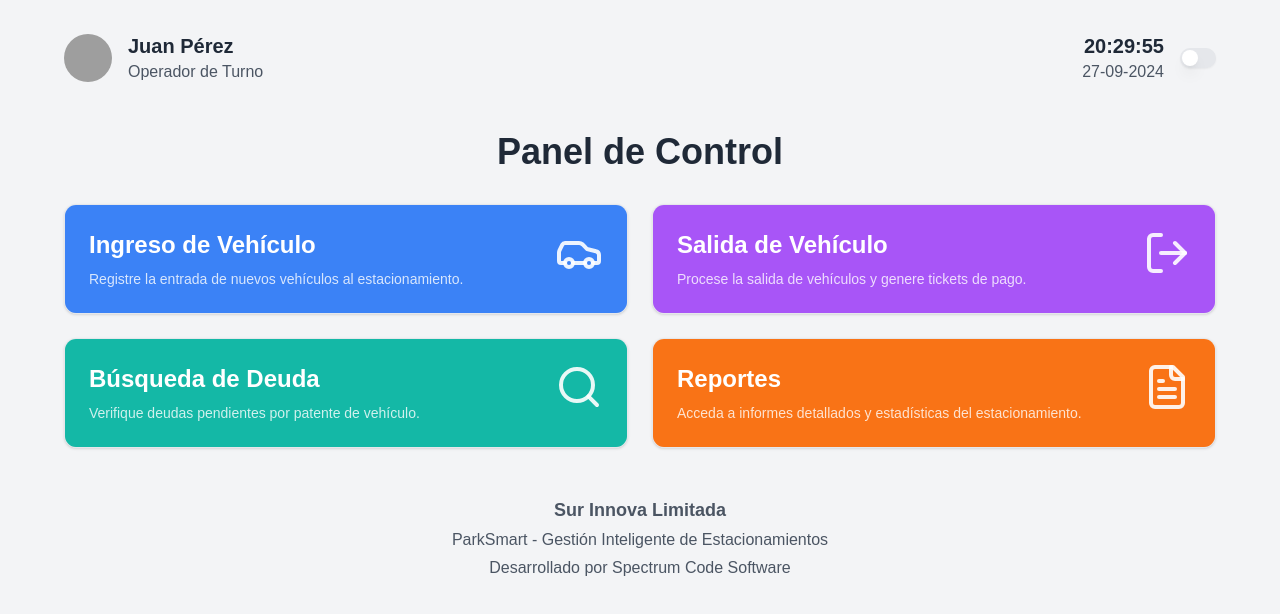
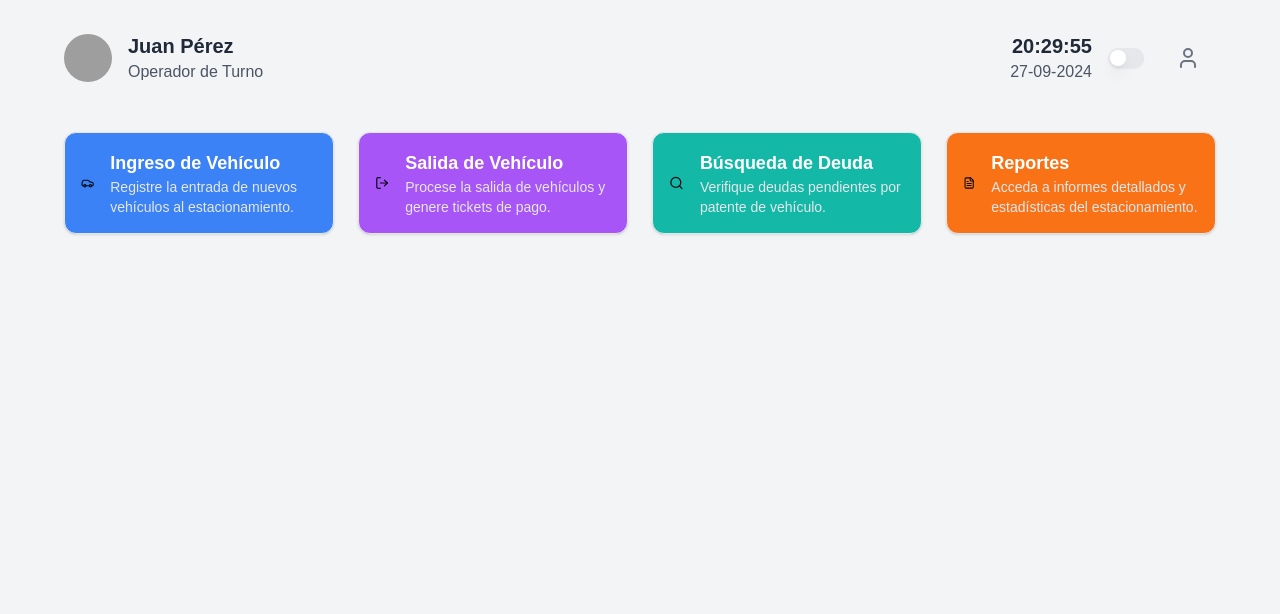
Before and after one commit to Sekhard17/parking-app, a Next.js app: page /menu-operador in a window 1280 px wide. Shown: the top 614 px of the page. Built offline with nearby package versions, Linux system fonts and the light colour scheme; grey boxes are pictures that could not be loaded.

Commit message:
Actualización menú operador rescatando la sesión

```diff
--- a/src/components/MenuOperador.tsx
+++ b/src/components/MenuOperador.tsx
@@ -9,6 +9,7 @@ import { Dialog, DialogContent, DialogHeader, DialogTitle, DialogDescription } f
 import { Switch } from "@/components/ui/switch"
 import { Car, LogOut, DollarSign, Search, FileText, User, Moon, Sun } from 'lucide-react'
 import Link from 'next/link'
+import { supabase } from '@/utils/supabaseClient' // Importar supabase
 
 type MenuItem = {
   title: string
@@ -23,6 +24,33 @@ const PanelControlOperador: React.FC = () => {
   const [currentTime, setCurrentTime] = useState(new Date())
   const [selectedItem, setSelectedItem] = useState<MenuItem | null>(null)
   const [isDarkMode, setIsDarkMode] = useState(false)
+  const [userName, setUserName] = useState<string | null>(null)
+  const [userRole, setUserRole] = useState<string | null>(null)
+  const [showDialog, setShowDialog] = useState(false) // Para el diálogo
+
+  // Obtener la información de la sesión del usuario autenticado
+  useEffect(() => {
+    const getSession = async () => {
+      const { data: { session } } = await supabase.auth.getSession()
+      if (session) {
+        const { data: { user } } = await supabase.auth.getUser()
+        if (user) {
+          const { data: userData } = await supabase
+            .from('usuarios')
+            .select('nombre, rol')
+            .eq('id', user.id)
+            .single()
+
+          if (userData) {
+            setUserName(userData.nombre)
+            setUserRole(userData.rol)
+          }
+        }
+      }
+    }
+
+    getSession()
+  }, [])
 
   useEffect(() => {
     const timer = setInterval(() => setCurrentTime(new Date()), 1000)
@@ -36,7 +64,7 @@ const PanelControlOperador: React.FC = () => {
       icon: <Car />,
       href: '/ingreso-vehiculo',
       color: 'bg-blue-500',
-      darkColor: 'bg-blue-700'
+      darkColor: 'bg-blue-700',
     },
     {
       title: 'Salida de Vehículo',
@@ -44,7 +72,7 @@ const PanelControlOperador: React.FC = () => {
       icon: <LogOut />,
       href: '/salida-vehiculo',
       color: 'bg-purple-500',
-      darkColor: 'bg-purple-700'
+      darkColor: 'bg-purple-700',
     },
     {
       title: 'Búsqueda de Deuda',
@@ -52,7 +80,7 @@ const PanelControlOperador: React.FC = () => {
       icon: <Search />,
       href: '/busqueda-deuda',
       color: 'bg-teal-500',
-      darkColor: 'bg-teal-700'
+      darkColor: 'bg-teal-700',
     },
     {
       title: 'Reportes',
@@ -60,9 +88,14 @@ const PanelControlOperador: React.FC = () => {
       icon: <FileText />,
       href: '/reportes',
       color: 'bg-orange-500',
-      darkColor: 'bg-orange-700'
+      darkColor: 'bg-orange-700',
     },
   ]
+
+  const handleLogout = async () => {
+    await supabase.auth.signOut()
+    // Redirigir al usuario después del logout si es necesario
+  }
 
   return (
     <div className={`min-h-screen ${isDarkMode ? 'bg-gray-900' : 'bg-gray-100'} transition-colors duration-300`}>
@@ -76,12 +109,16 @@ const PanelControlOperador: React.FC = () => {
           <header className="flex flex-col sm:flex-row justify-between items-center mb-8 sm:mb-12">
             <div className="flex items-center space-x-4 mb-4 sm:mb-0">
               <Avatar className="h-12 w-12">
-                <AvatarImage src="/placeholder.svg" alt="Operador" />
+                <AvatarImage src="/placeholder.svg" alt={userName ?? 'Operador'} />
                 <AvatarFallback>OP</AvatarFallback>
               </Avatar>
               <div>
-                <h2 className={`text-xl font-semibold ${isDarkMode ? 'text-white' : 'text-gray-800'}`}>Juan Pérez</h2>
-                <p className={`${isDarkMode ? 'text-gray-400' : 'text-gray-600'}`}>Operador de Turno</p>
+                <h2 className={`text-xl font-semibold ${isDarkMode ? 'text-white' : 'text-gray-800'}`}>
+                  {userName ?? 'Juan Pérez'}
+                </h2>
+                <p className={`${isDarkMode ? 'text-gray-400' : 'text-gray-600'}`}>
+                  {userRole ?? 'Operador de Turno'}
+                </p>
               </div>
             </div>
             <div className="flex items-center space-x-4">
@@ -95,86 +132,62 @@ const PanelControlOperador: React.FC = () => {
               </div>
               <Switch
                 checked={isDarkMode}
-                                                                                                                onCheckedChange={setIsDarkMode}
+                onCheckedChange={(checked) => setIsDarkMode(checked)}
                 className="ml-4"
-                                                                                                  >
-                                                                                                                {isDarkMode ? <Moon className="h-4 w-4" /> : <Sun className="h-4 w-4" />}
-                                                                                                  </Switch>
+              />
+              <Button variant="ghost" onClick={() => setShowDialog(true)}>
+                <User className="text-gray-500 dark:text-gray-300" />
+              </Button>
             </div>
           </header>
 
-                                                                      <main>
-            <h1 className={`text-4xl font-bold ${isDarkMode ? 'text-white' : 'text-gray-800'} mb-8 text-center`}>
-              Panel de Control
-            </h1>
-            <div className="grid grid-cols-1 md:grid-cols-2 gap-6">
+          <div className="grid grid-cols-1 sm:grid-cols-2 lg:grid-cols-4 gap-6">
             {menuItems.map((item, index) => (
-                <motion.div
-                  key={item.title}
-                  initial={{ opacity: 0, y: 20 }}
-                  animate={{ opacity: 1, y: 0 }}
-                  transition={{ duration: 0.3, delay: index * 0.1 }}
+              <Link key={index} href={item.href}>
+                <Card
+                  onClick={() => setSelectedItem(item)}
+                  className={`cursor-pointer ${isDarkMode ? item.darkColor : item.color} transition-transform transform hover:scale-105`}
                 >
-                  <Card className={`overflow-hidden hover:shadow-lg transition-shadow duration-300 ${isDarkMode ? 'bg-gray-800' : 'bg-white'}`}>
-                    <CardContent className="p-0">
-                      <Button
-                        className={`w-full h-full p-6 ${isDarkMode ? item.darkColor : item.color} hover:opacity-90 transition-opacity duration-300 flex items-start text-left`}
-                        onClick={() => setSelectedItem(item)}
-                      >
-                        <div className="flex-1">
-                          <h3 className="text-2xl font-semibold text-white mb-2">{item.title}</h3>
-                          <p className="text-white/80">{item.description}</p>
+                  <CardContent className="flex items-center space-x-4 p-4">
+                    {item.icon}
+                    <div>
+                      <h3 className="text-lg font-semibold text-white">{item.title}</h3>
+                      <p className="text-sm text-gray-200">{item.description}</p>
                     </div>
-                        {item.icon && (
-                          <div className="ml-4">
-                            {React.cloneElement(item.icon as React.ReactElement, { size: 48, className: "text-white/90" })}
-                          </div>
-                        )}
-                      </Button>
                   </CardContent>
                 </Card>
-                </motion.div>
+              </Link>
             ))}
           </div>
-          </main>
+        </motion.div>
+      </div>
 
-          <footer className={`mt-12 text-center ${isDarkMode ? 'text-gray-400' : 'text-gray-600'}`}>
-            <p className="text-lg font-semibold">Sur Innova Limitada</p>
-            <p className="mt-1">ParkSmart - Gestión Inteligente de Estacionamientos</p>
-            <p className="mt-1">Desarrollado por Spectrum Code Software</p>
-          </footer>
-        </motion.div>
-
+      {/* Dialog para mostrar información adicional */}
       <AnimatePresence>
-          {selectedItem && selectedItem.icon && (
-            <Dialog open={!!selectedItem} onOpenChange={() => setSelectedItem(null)}>
-              <DialogContent className={`sm:max-w-[425px] ${isDarkMode ? 'bg-gray-800 text-white' : 'bg-white text-gray-800'}`}>
+        {showDialog && (
+          <Dialog open={showDialog} onOpenChange={setShowDialog}>
+            <DialogContent>
               <DialogHeader>
-                  <DialogTitle className="text-2xl font-bold flex items-center">
-                    {React.cloneElement(selectedItem.icon as React.ReactElement, { className: "mr-2" })}
-                    {selectedItem.title}
-                  </DialogTitle>
-                  <DialogDescription className={isDarkMode ? 'text-gray-300' : 'text-gray-600'}>
-                    {selectedItem.description}
+                <DialogTitle>Perfil del Operador</DialogTitle>
+                <DialogDescription>
+                  {userName ? (
+                    <>
+                      <p>Nombre: {userName}</p>
+                      <p>Rol: {userRole}</p>
+                    </>
+                  ) : (
+                    <p>Cargando información del operador...</p>
+                  )}
                 </DialogDescription>
               </DialogHeader>
-                <div className="mt-4">
-                  <p className={isDarkMode ? 'text-gray-300' : 'text-gray-600'}>¿Desea continuar con esta operación?</p>
-                  <div className="flex justify-end space-x-4 mt-4">
-                    <Button variant="outline" onClick={() => setSelectedItem(null)}>
-                      Cancelar
+              <Button variant="ghost" onClick={handleLogout}>
+                Cerrar Sesión
               </Button>
-                    <Link href={selectedItem.href} passHref>
-                      <Button className={isDarkMode ? selectedItem.darkColor : selectedItem.color}>Continuar</Button>
-                    </Link>
-                  </div>
-                </div>
             </DialogContent>
           </Dialog>
         )}
       </AnimatePresence>
     </div>
-    </div>
   )
 }
 
```
Lines whose indentation alone changed are shown as unchanged.
